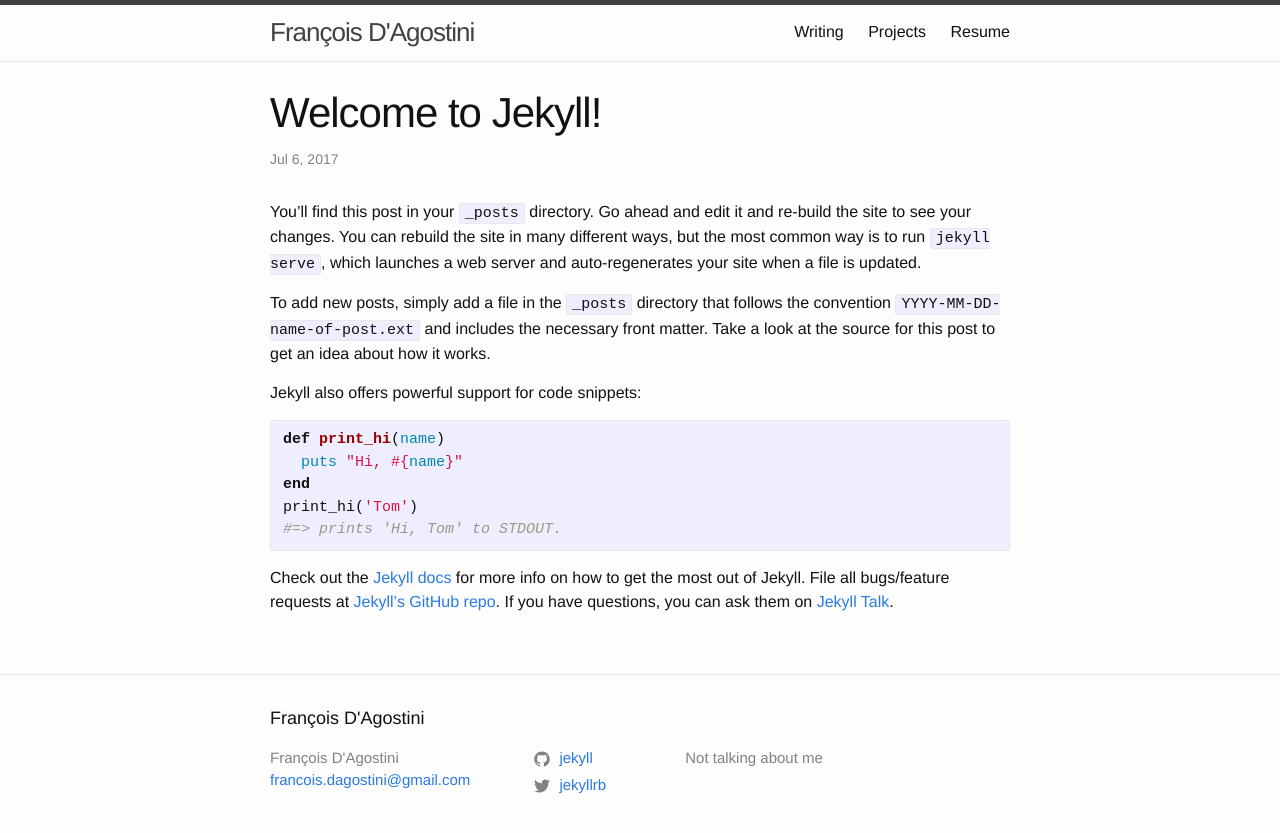
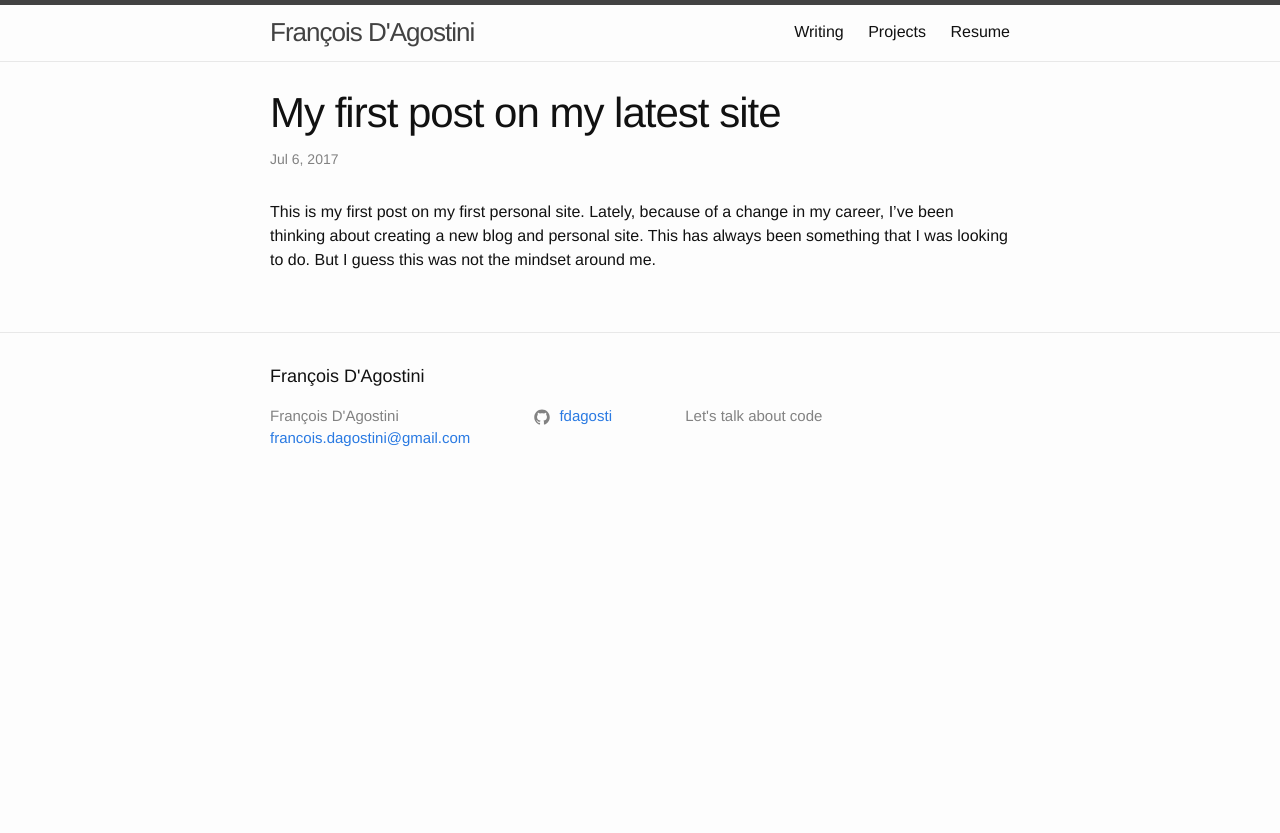
Before and after one commit to fdagosti/fdagosti.github.io, a Jekyll site: the page built from _posts/2017-07-06-welcome-to-jekyll.markdown, in a window 1280 px wide. Shown: the top 833 px of the page. Built offline with Jekyll 4.4.1, drawn with Linux system fonts in a browser that asks for light colours.

Commit message:
some post

```diff
--- a/_config.yml
+++ b/_config.yml
@@ -16,11 +16,10 @@
 title: François D'Agostini
 email: francois.dagostini@gmail.com
 description: > # this means to ignore newlines until "baseurl:"
-  Not talking about me
+  Let's talk about code
 baseurl: "" # the subpath of your site, e.g. /blog
 url: "" # the base hostname & protocol for your site, e.g. http://example.com
-twitter_username: jekyllrb
-github_username:  jekyll
+github_username:  fdagosti
 
 header_pages:
   - writing/writing.html
@@ -29,9 +28,7 @@ header_pages:
 
 # Build settings
 markdown: kramdown
-theme: minima
-gems:
-  - jekyll-feed
+
 
 # Exclude from processing.
 # The following items will not be processed, by default. Create a custom list
--- a/_posts/2017-07-06-welcome-to-jekyll.markdown
+++ b/_posts/2017-07-06-welcome-to-jekyll.markdown
@@ -1,25 +1,8 @@
 ---
 layout: post
-title:  "Welcome to Jekyll!"
+title:  "My first post on my latest site"
 date:   2017-07-06 17:09:28 +0200
-categories: jekyll update
 ---
-You’ll find this post in your `_posts` directory. Go ahead and edit it and re-build the site to see your changes. You can rebuild the site in many different ways, but the most common way is to run `jekyll serve`, which launches a web server and auto-regenerates your site when a file is updated.
-
-To add new posts, simply add a file in the `_posts` directory that follows the convention `YYYY-MM-DD-name-of-post.ext` and includes the necessary front matter. Take a look at the source for this post to get an idea about how it works.
-
-Jekyll also offers powerful support for code snippets:
-
-{% highlight ruby %}
-def print_hi(name)
-  puts "Hi, #{name}"
-end
-print_hi('Tom')
-#=> prints 'Hi, Tom' to STDOUT.
-{% endhighlight %}
-
-Check out the [Jekyll docs][jekyll-docs] for more info on how to get the most out of Jekyll. File all bugs/feature requests at [Jekyll’s GitHub repo][jekyll-gh]. If you have questions, you can ask them on [Jekyll Talk][jekyll-talk].
-
-[jekyll-docs]: https://jekyllrb.com/docs/home
-[jekyll-gh]:   https://github.com/jekyll/jekyll
-[jekyll-talk]: https://talk.jekyllrb.com/
+This is my first post on my first personal site.
+Lately, because of a change in my career, I've been thinking about creating a new blog and personal site.
+This has always been something that I was looking to do. But I guess this was not the mindset around me.
```
Also changed, not shown: index.md (+5 -1 lines).
